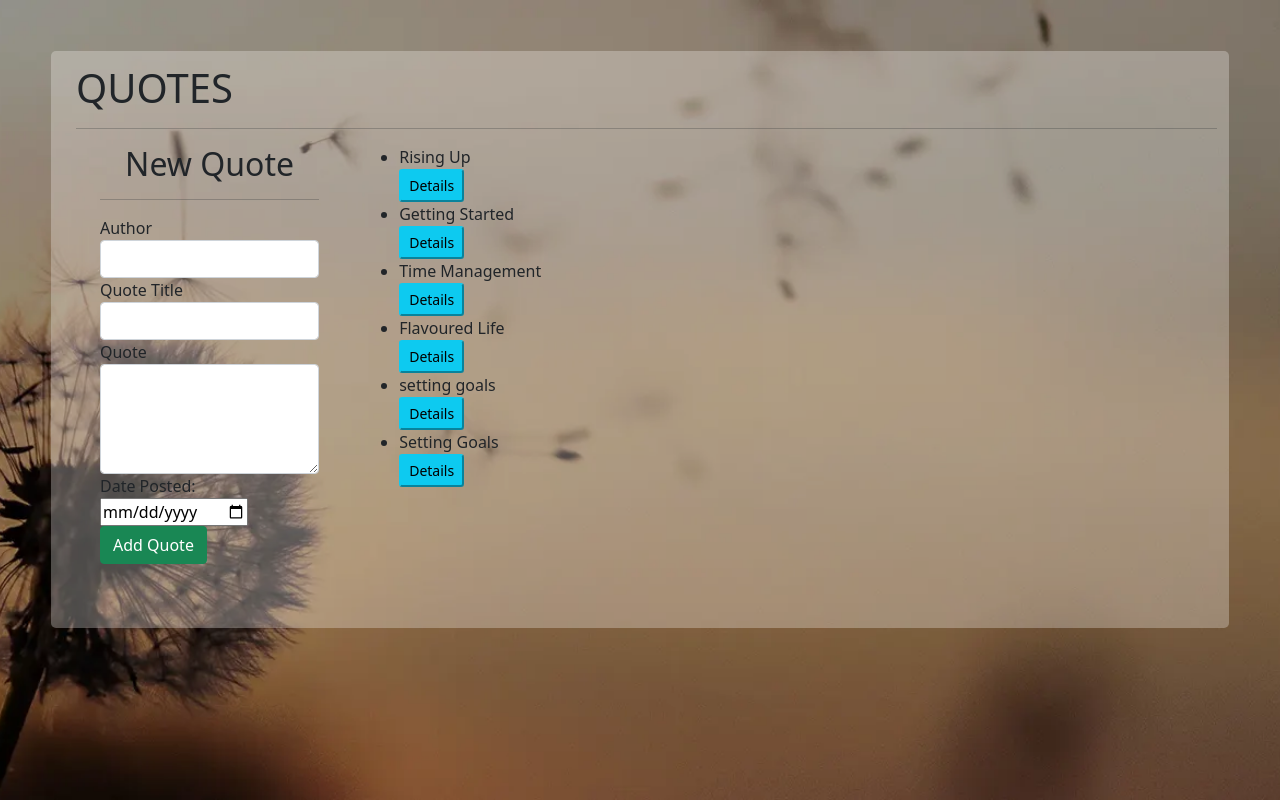
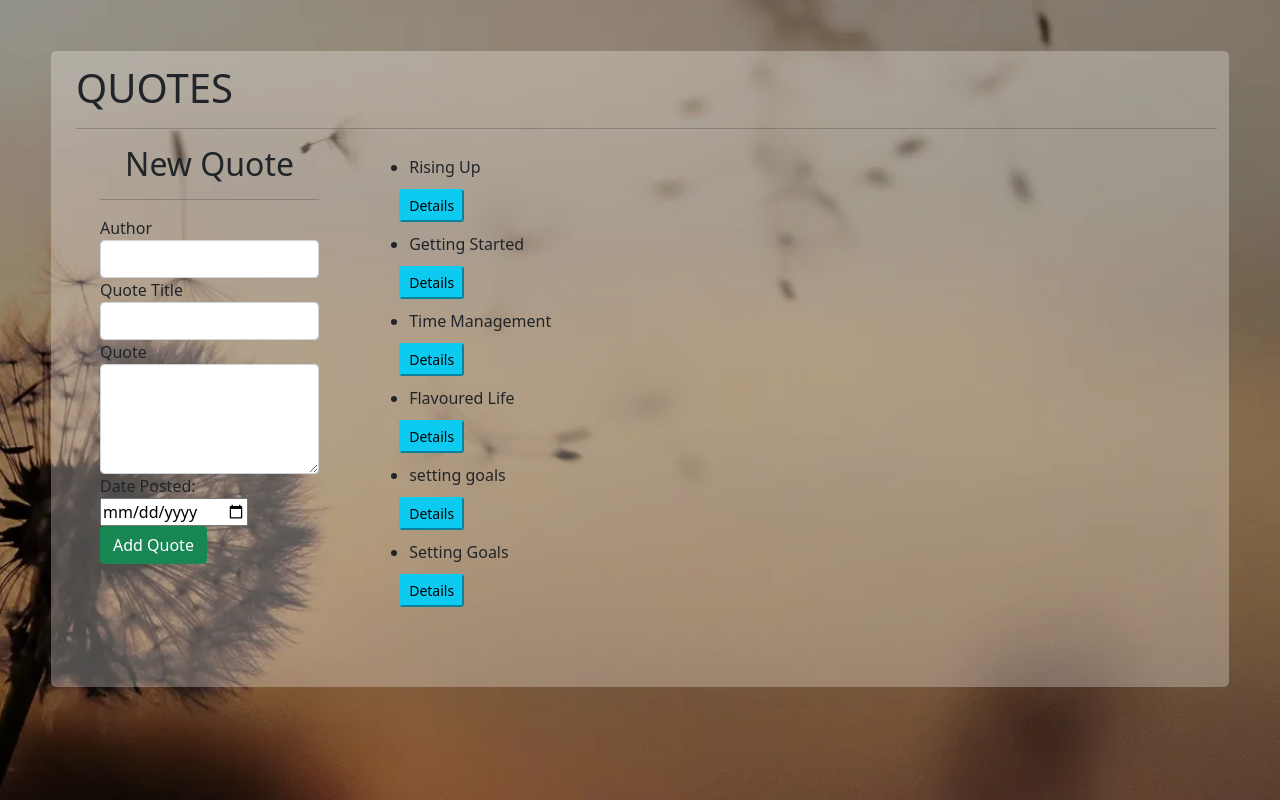
Before and after one commit to Angelamutyota/quotes-app, an Angular app: page / in a window 1280 px wide. Built offline with nearby package versions, Linux system fonts and the light colour scheme.

Commit message:
add quote title

```diff
--- a/src/app/quotes/quotes.component.css
+++ b/src/app/quotes/quotes.component.css
@@ -8,4 +8,7 @@
     padding-top: 1%;
     padding-left: 1%;
     padding-bottom: 5%;
-  }
+}
+.quote-title{
+    margin: 10px;
+}
--- a/src/app/quotes/quotes.component.html
+++ b/src/app/quotes/quotes.component.html
@@ -11,7 +11,7 @@
 
       <ul>
         <div *ngFor='let quotes of quotes; let i = index'>
-          <li>{{quotes.title}}</li>
+          <li class="quote-title">{{quotes.title}}</li>
           <button (click)='toggleDetails(i)' class="btn-info btn-sm" > Details </button>
           <app-quotes-detail *ngIf= 'quotes.showDetails' [quotes]= 'quotes' (isComplete) = 'deleteQuote($event,i)'></app-quotes-detail>
          </div>
```
